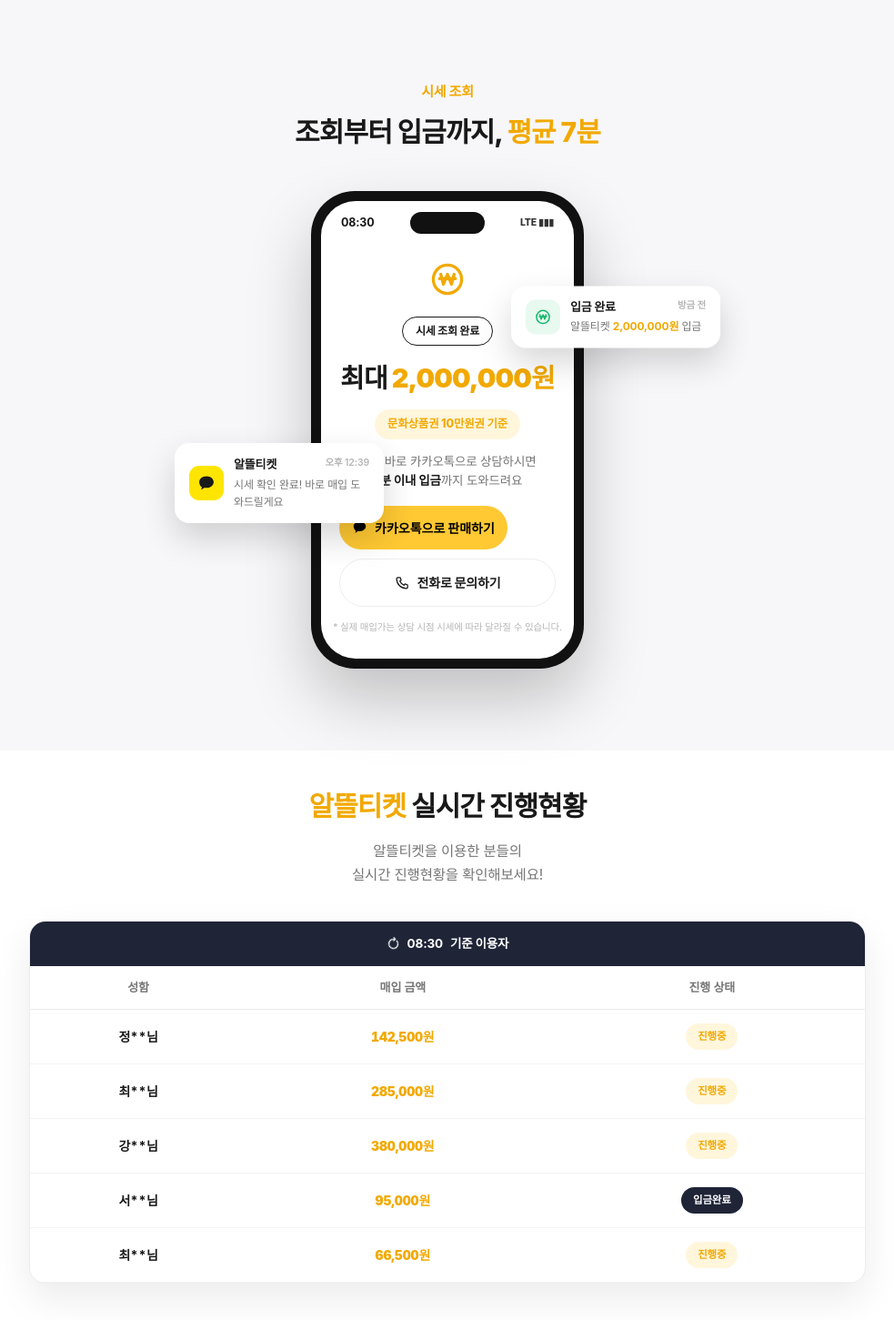
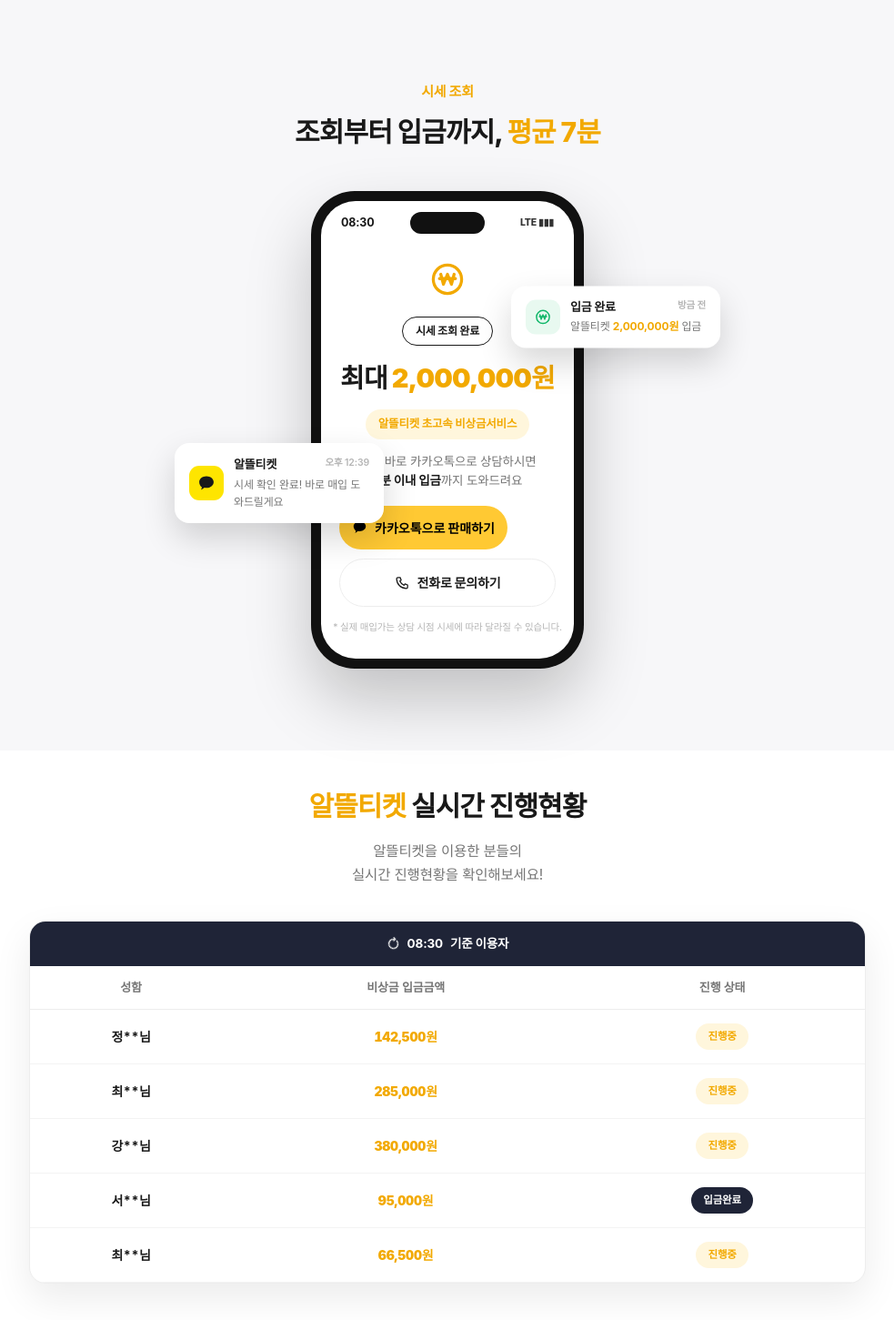
Before and after one commit to Jeongdonghwan/ticket_prj, a Flask app: page / in a window 1280 px wide. Shown: the part 1778-3229 px from the top of the page at 91% size, without its empty margins (148-1131 px from the left). Run offline with Flask 3, Linux system fonts and the light colour scheme; data that the repository does not hold is empty; some web fonts are replaced.

Commit message:
폰 목업 배지 문구 변경 (알뜰티켓 초고속 비상금서비스)
Co-Authored-By: Claude Fable 5 <noreply@anthropic.com>

```diff
--- a/templates/index.html
+++ b/templates/index.html
@@ -399,7 +399,7 @@ footer a{text-decoration:underline}
         <svg class="icon" aria-hidden="true"><use href="#i-coin"/></svg>
         <div><span class="badge-line">시세 조회 완료</span></div>
         <div class="big">최대 <span class="c">{{ "{:,}".format(CULTURE_100K_PRICE) }}원</span></div>
-        <div><span class="badge-y">문화상품권 10만원권 기준</span></div>
+        <div><span class="badge-y">알뜰티켓 초고속 비상금서비스</span></div>
         <p class="txt">지금 바로 카카오톡으로 상담하시면<br><b>7분 이내 입금</b>까지 도와드려요</p>
         <button class="p-btn k" onclick="openChannel()"><svg aria-hidden="true"><use href="#i-chat-f"/></svg>카카오톡으로 판매하기</button>
         <a class="p-btn o" href="tel:{{ PHONE_NUMBER }}"><svg aria-hidden="true"><use href="#i-phone"/></svg>전화로 문의하기</a>
@@ -418,7 +418,7 @@ footer a{text-decoration:underline}
     <div class="live-card">
       <div class="bar"><svg aria-hidden="true"><use href="#i-refresh"/></svg><span id="liveTime">00:00</span> 기준 이용자</div>
       <table>
-        <thead><tr><th>성함</th><th>매입 금액</th><th>진행 상태</th></tr></thead>
+        <thead><tr><th>성함</th><th>비상금 입금금액</th><th>진행 상태</th></tr></thead>
         {# 초기 피드 SSR — 입금완료 실데이터(마스킹), 5건 미만은 JS가 더미로 패딩 #}
         <tbody id="liveBody">{% for r in initial_feed %}<tr><td>{{ r.name }}</td><td class="amt">{{ "{:,}".format(r.amount) }}원</td><td><span class="badge">입금완료</span></td></tr>{% endfor %}</tbody>
       </table>
```
